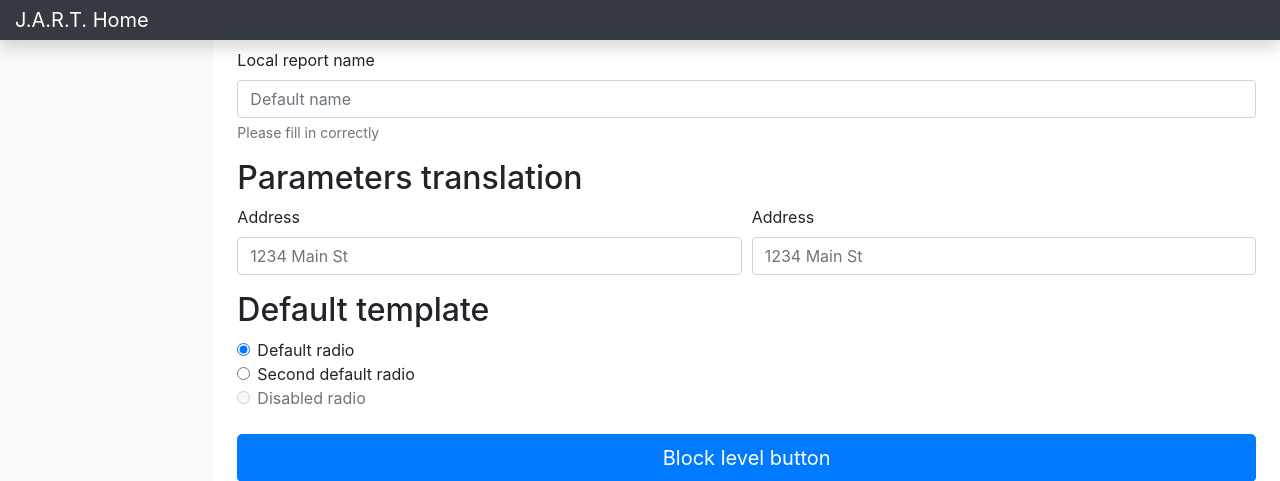
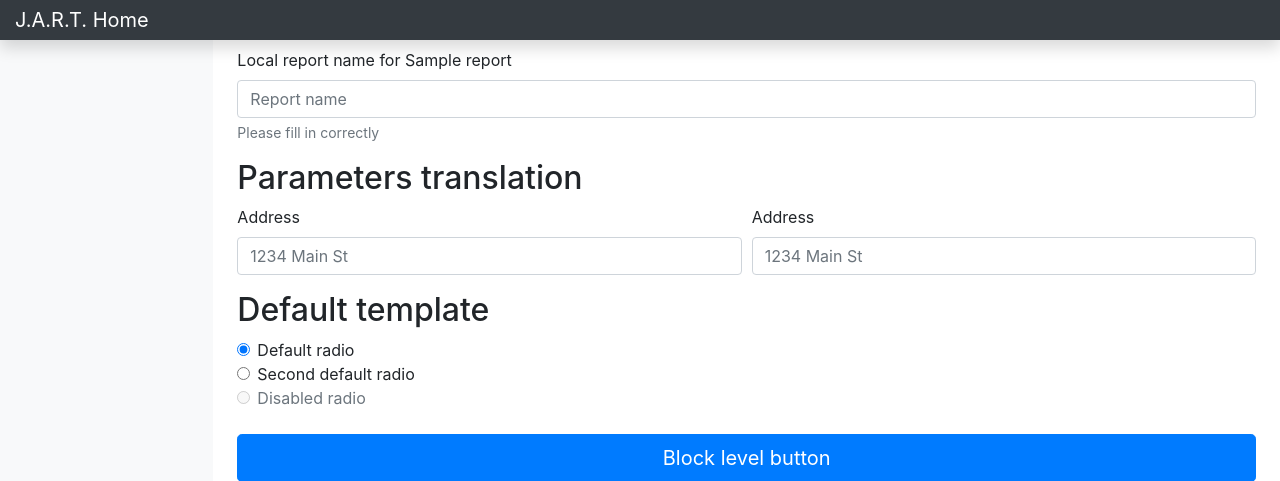
Before and after one commit to arkadyorg/xmlptranslator, a Flask app: page /language/1/1 in a window 1280 px wide. Shown: the top 481 px of the page. Run offline with Flask 2, Linux system fonts and the light colour scheme; tables that the repository leaves empty hold one stand-in row (values such as "Sample post"); some libraries are stand-ins or nearby versions.

Commit message:
added local params reader function and added report name show for html

```diff
--- a/dblogic.py
+++ b/dblogic.py
@@ -90,3 +90,17 @@ def report_list():
 	for instance in Reports.query.order_by(Reports.report_name):
 		report_list.append({'id':instance.id, 'name':instance.report_name})
 	return report_list
+
+def report_edit_data_list(report_id, lang_code):
+	report_data = {}
+	report_n = ''
+	lang_i = ''
+	report_loc =''
+	for instance in db_session.query(Reports).filter(Reports.id == report_id):
+		report_n = instance.report_name
+	for instance in db_session.query(Languages).filter(Languages.code == lang_code):
+		lang_i = instance.id
+	for instance in db_session.query(report_strings).filter(report_strings.report_id == report_id, report_strings.lang_id == lang_i):
+		report_loc = instance.id
+	report_data['report_name'] = report_n
+	return report_data
--- a/server.py
+++ b/server.py
@@ -1,5 +1,5 @@
 from flask import Flask, render_template
-from dblogic import language_list, report_list
+from dblogic import language_list, report_list, report_edit_data_list
 
 app = Flask(__name__)
 
@@ -24,7 +24,9 @@ def reports_by_lang(lang_code):
 @app.route("/language/<lang_code>/<id>")
 def report_edit(lang_code, id):
 	reports_list = report_list()
-	return render_template('reportconfig.html', reports=reports_list, language=lang_code, id=id )
+	report_data = report_edit_data_list(id, lang_code)
+	print(report_data)
+	return render_template('reportconfig.html', reports=reports_list, language=lang_code, id=id, report_data=report_data )
 
 if __name__ == "__main__":
-	app.run(port=12345, debug=True)
+	app.run(port=1111, debug=True)
--- a/templates/reportconfig.html
+++ b/templates/reportconfig.html
@@ -44,11 +44,11 @@
         </nav>
 
         <main role="main" class="col-md-9 ml-sm-auto col-lg-10 px-4">
-          <h1 class="h2">Local report name {{ language }} {{ id }}<span class="badge badge-pill badge-danger">1</span></h1>
+          <h1 class="h2">Local report name  <span class="badge badge-pill badge-danger">1</span></h1>
             <form>
               <div class="form-group">
-              <label for="exampleInputEmail1">Local report name</label>
-              <input type="email" class="form-control" id="exampleInputEmail1" aria-describedby="emailHelp" placeholder="Default name">
+              <label for="exampleInputEmail1">Local report name for {{ report_data.report_name }}</label>
+              <input type="email" class="form-control" id="exampleInputEmail1" aria-describedby="emailHelp" placeholder="Report name">
               <small id="emailHelp" class="form-text text-muted">Please fill in correctly</small>
               </div>
             </form>
```
